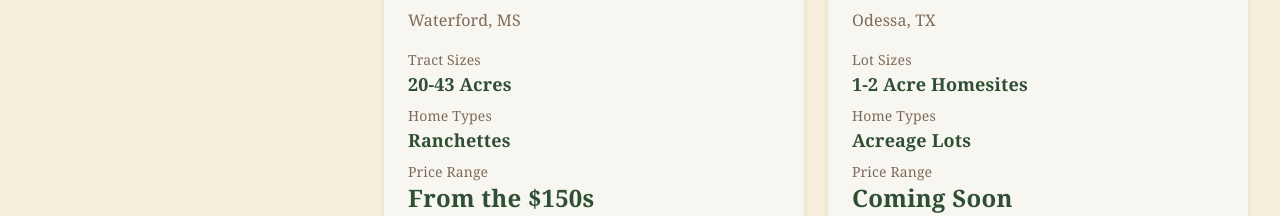
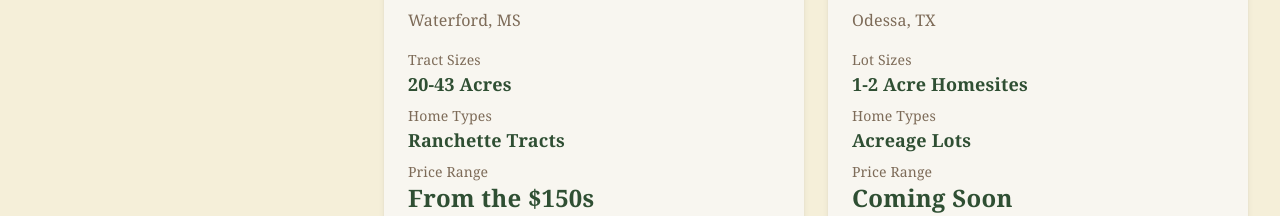
Before and after one commit to jlanddev/haven-ground, a Next.js app: page /properties in a window 1280 px wide. Shown: the part 3947-4163 px from the top of the page. Built offline with nearby package versions, Linux system fonts and the light colour scheme.

Commit message:
Update Sardis Lake homeTypes to Ranchette Tracts

```diff
--- a/app/properties/propertiesData.js
+++ b/app/properties/propertiesData.js
@@ -625,7 +625,7 @@ export const properties = [
     ],
     features: ["2 Tracts Available", "20 & 23 Acres", "Spring-Fed Pond"],
     lots: "20-43 Acres",
-    homeTypes: "Ranchettes",
+    homeTypes: "Ranchette Tracts",
     priceRange: "From the $150s",
     price: 150000,
     pricePerAcre: 7209,
```
